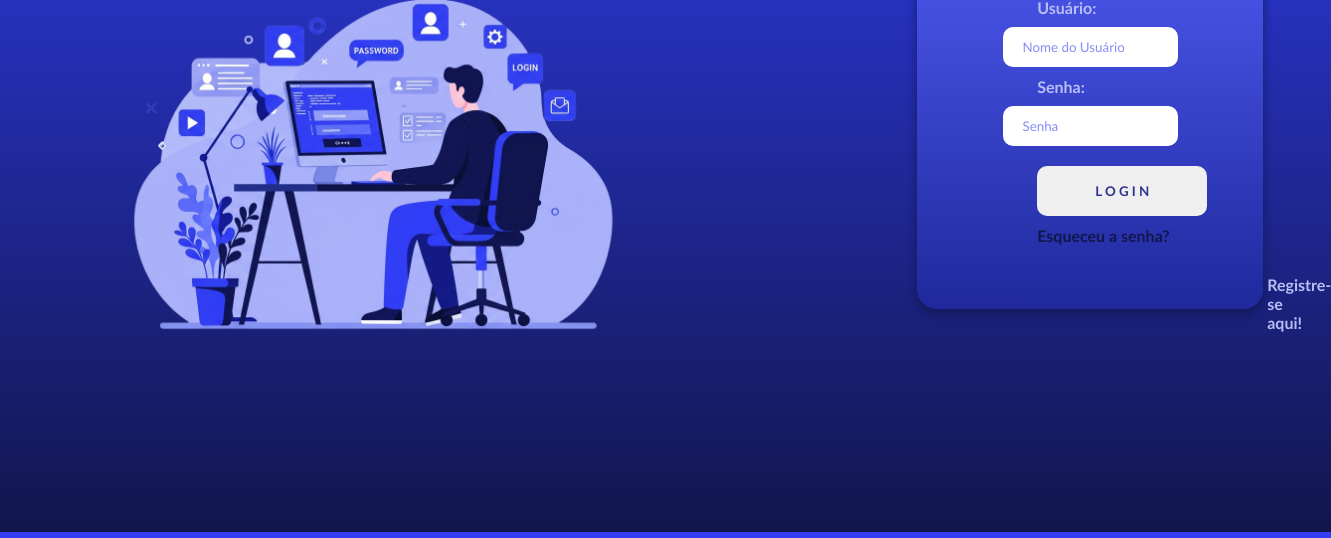
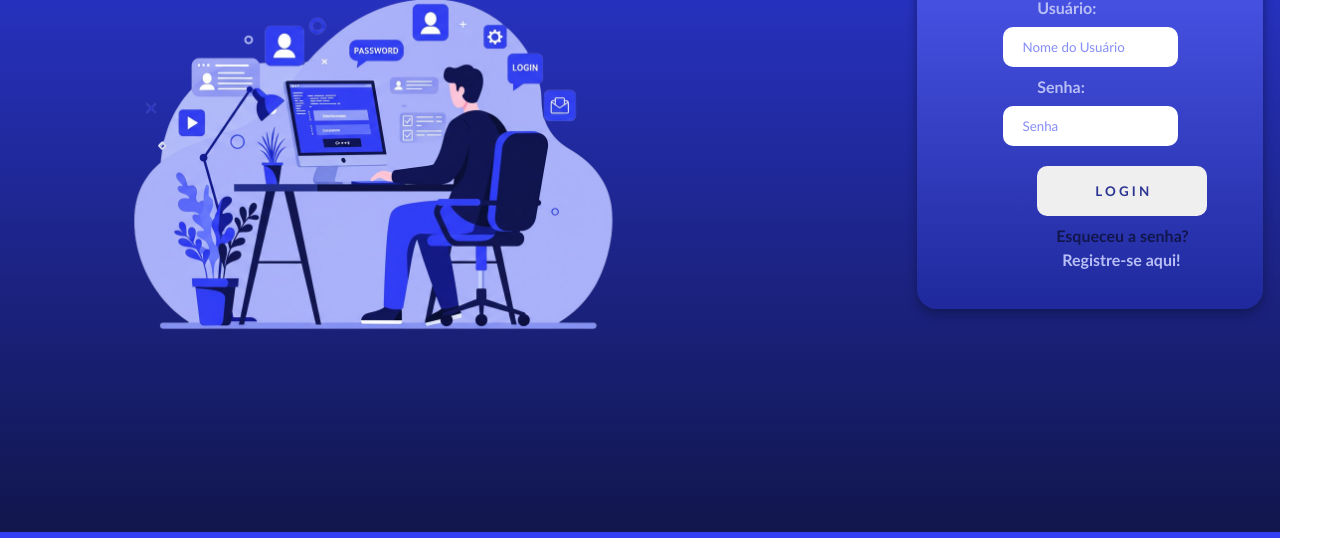
Before and after one commit to kaykyrodrigues/loginscreen, a plain HTML site: page index.html in a window 1280 px wide. Shown: the part 262-800 px from the top of the page, 1331 px wide, since content can reach past the window. Drawn offline with Linux system fonts and the light colour scheme.

Commit message:
Ajustado posicionamento dos itens

```diff
--- a/style/style.css
+++ b/style/style.css
@@ -103,12 +103,27 @@ article {
 
     & #esqSenha {
         color: #11164c;
+        margin-left: 129px;
     }
 
     & #esqSenha:hover {
         color: #b8bff6e2;
         text-decoration: underline;
         transition: 0.5s;
+        cursor: pointer;
+    }
+
+    & #regCadastro {
+        color: #b8bff6;
+        padding: 10px;
+        font-size: 1em;
+        margin-top: -15px;
+        margin-left: 135px;
+    }
+
+    & #regCadastro:hover {
+        color: #b8bff6e2;
+        text-decoration: underline;
         cursor: pointer;
     }
 
@@ -119,18 +134,6 @@ article {
         margin-bottom: -20px;
         margin-left: 100px;
     }
+
+
 }
-
-& #regCadastro {
-    color: #b8bff6;
-    padding: 10px;
-    font-size: 1em;
-    margin-top: 10px;
-    margin-left: 340px;
-}
-
-& #regCadastro:hover {
-    color: #b8bff6e2;
-    text-decoration: underline;
-    cursor: pointer;
-}
```
